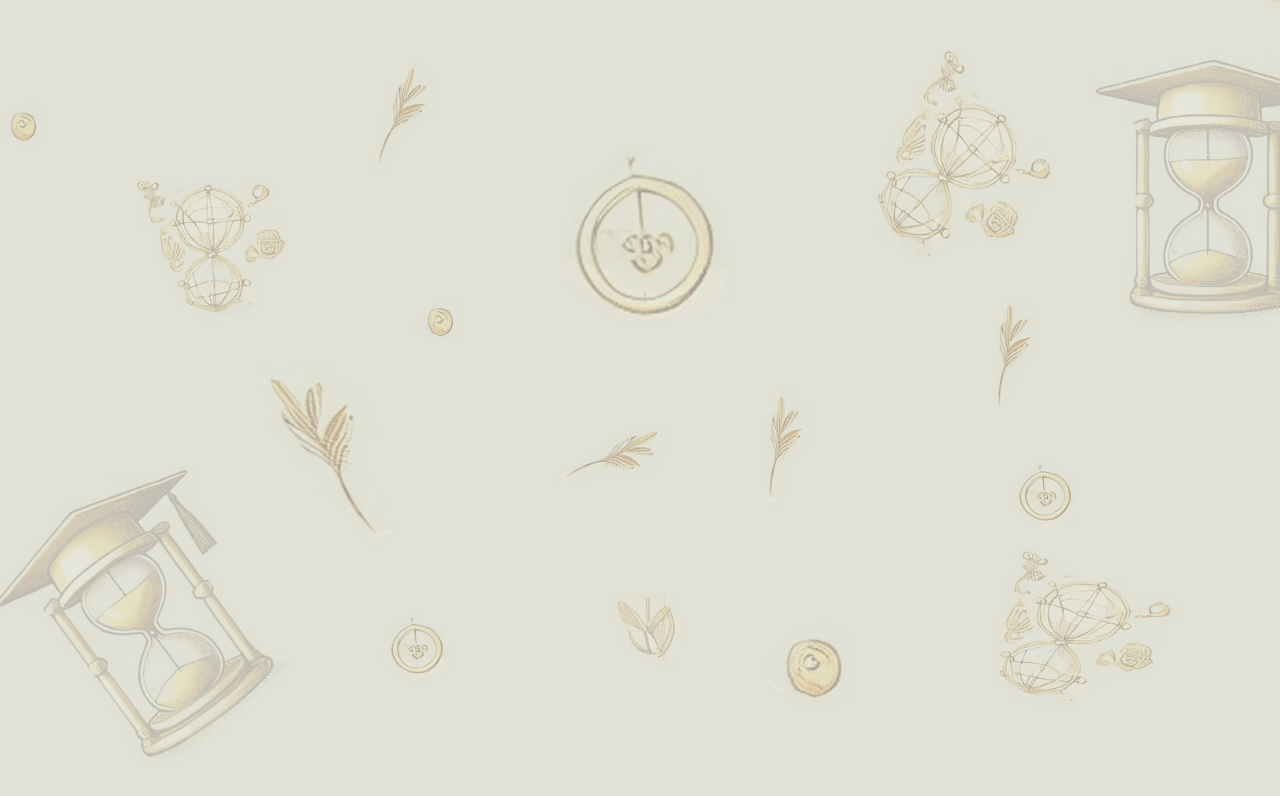
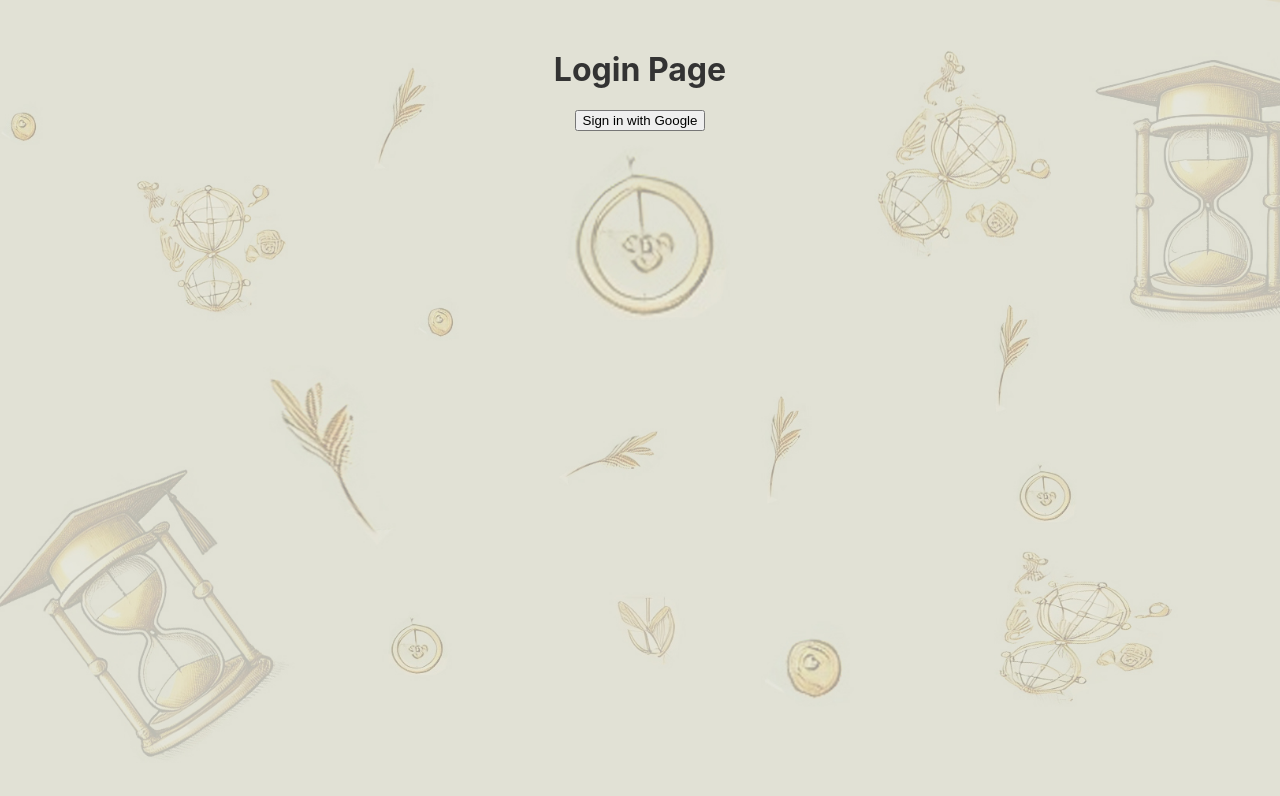
Before and after one commit to Shalinibiswas2003/LMS_FinalYear, a React (Create React App) app in the folder frontend/: page /login in a window 1280 px wide. Before the commit this address had no page. Shown: the top 796 px of the page. Built offline with nearby package versions, Linux system fonts and the light colour scheme; no server answers.

Commit message:
Added OAuth

```diff
--- a/frontend/src/App.js
+++ b/frontend/src/App.js
@@ -5,6 +5,7 @@ import Home from './Pages/Home/Home';
 import About from './Pages/About/About';
 import Contact from './Pages/Contact/Contact';
 import ContentGen from './Pages/ContentGen/ContentGen';
+import Login from './Pages/Login/Login';
 
 function App() {
   return (
@@ -17,6 +18,7 @@ function App() {
             <Route path="/about" element={<About />} />
             <Route path="/contact" element={<Contact />} />
             <Route path="/courseGen" element={<ContentGen />} />
+            <Route path="/login" element={<Login />} />
           </Routes>
 
       </Router>
--- a/frontend/src/Components/Navbar/Navbar.js
+++ b/frontend/src/Components/Navbar/Navbar.js
@@ -39,7 +39,7 @@ const Navbar = () => {
             <li><a href="/">Home</a></li>
             <li><a href="/about">About</a></li>
             <li><a href="/coursegen">CourseGen</a></li>
-            <li><a href="#login">Login</a></li>
+            <li><a href="/login">Login</a></li>
             <li><a href="/contact">Contact</a></li>
           </ul>
         </nav>
--- /dev/null
+++ b/frontend/src/Pages/Login/Login.js
@@ -0,0 +1,23 @@
+import React from 'react';
+import { supabase } from '../../supabaseClient';
+
+function Login() {
+  const handleLogin = async () => {
+    const { error } = await supabase.auth.signInWithOAuth({
+      provider: 'google',
+    });
+
+    if (error) console.error('Error logging in:', error.message);
+  };
+
+  return (
+    <div style={{ textAlign: 'center', marginTop: '50px' }}>
+      <h2>Login Page</h2>
+      <button onClick={handleLogin}>
+        Sign in with Google
+      </button>
+    </div>
+  );
+}
+
+export default Login;
--- /dev/null
+++ b/frontend/src/supabaseClient.js
@@ -0,0 +1,6 @@
+import { createClient } from '@supabase/supabase-js';
+
+const supabaseUrl = process.env.REACT_APP_SUPABASE_URL;
+const supabaseAnonKey = process.env.REACT_APP_SUPABASE_ANON_KEY;
+
+export const supabase = createClient(supabaseUrl, supabaseAnonKey);
--- a/package.json
+++ b/package.json
@@ -1,5 +1,6 @@
 {
   "dependencies": {
+    "@supabase/supabase-js": "^2.49.4",
     "react": "^18.3.1",
     "react-dom": "^18.3.1",
     "react-router-dom": "^6.27.0",
```
Also changed, not shown: frontend/src/Pages/Login/Login.css (added), 2 other files (tests, documents, lock files or other folders).
